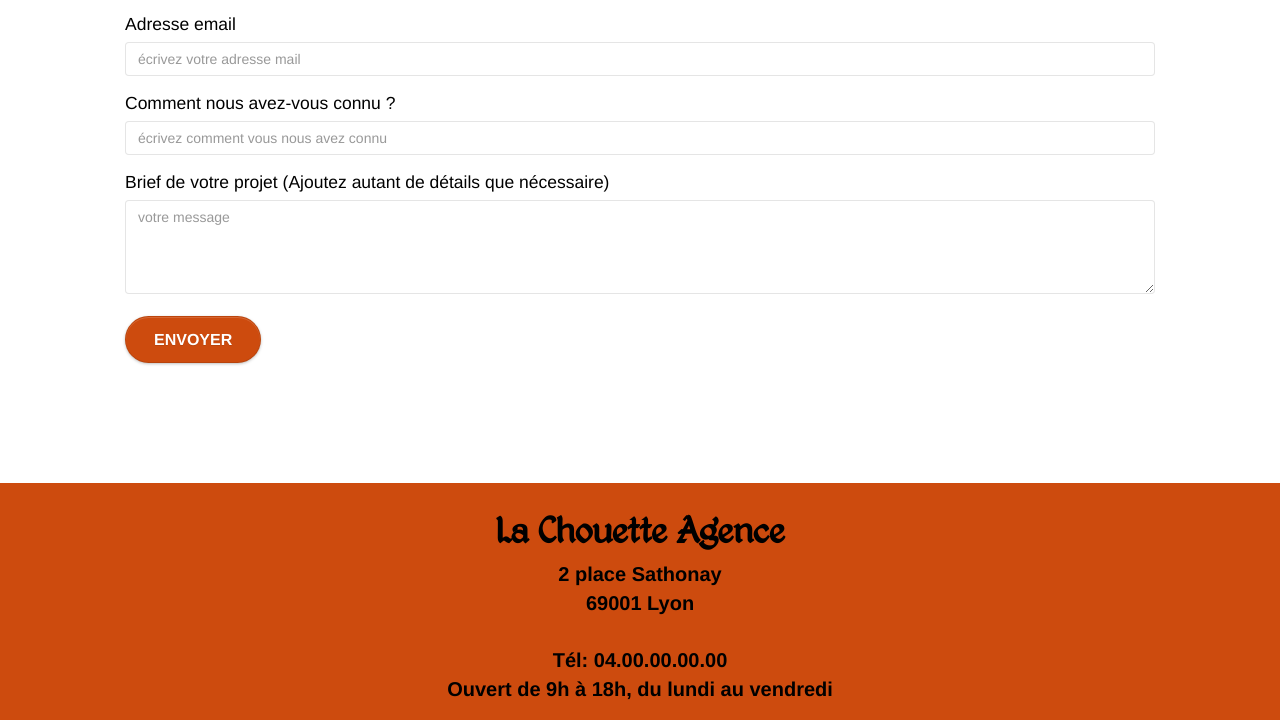
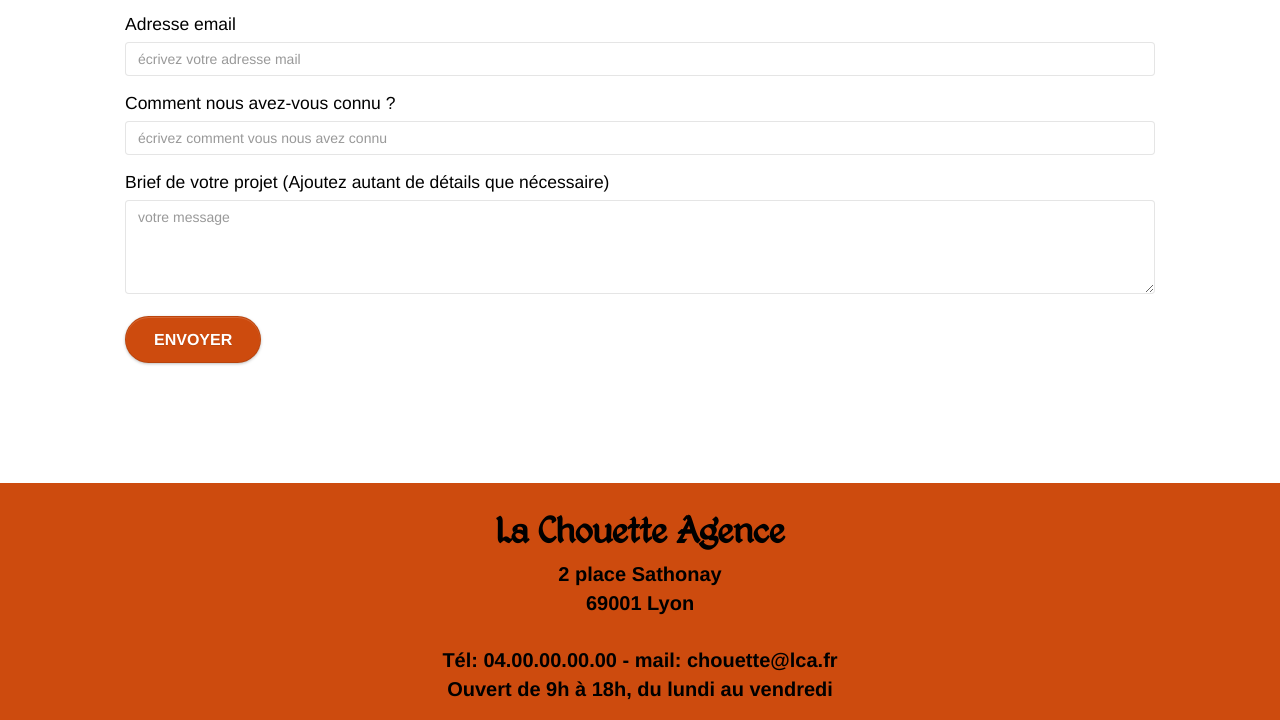
Before and after one commit to RafaRemote/oc_web_dev_p4_website_seo_optimization, a plain HTML site: page contact.html in a window 1280 px wide. Shown: the part 969-1689 px from the top of the page. Drawn offline with Linux system fonts and the light colour scheme.

Commit message:
modif pour rich snippet

```diff
--- a/contact.html
+++ b/contact.html
@@ -170,7 +170,7 @@
 						<div class="col-sm-12">
 							<div class="col-12 text-center">
 								<address>
-								<span>La Chouette Agence</span><br /> 2 place Sathonay <br />69001 Lyon <br /> <br /> Tél: 04.00.00.00.00 <br />
+								<span>La Chouette Agence</span><br /> 2 place Sathonay <br />69001 Lyon <br /> <br /> Tél: 04.00.00.00.00 - mail: chouette@lca.fr<br />
 								Ouvert de 9h à 18h, du lundi au vendredi
 								</address>
 							</div>
```
Also changed, not shown: index.html (+1 -1 lines).
